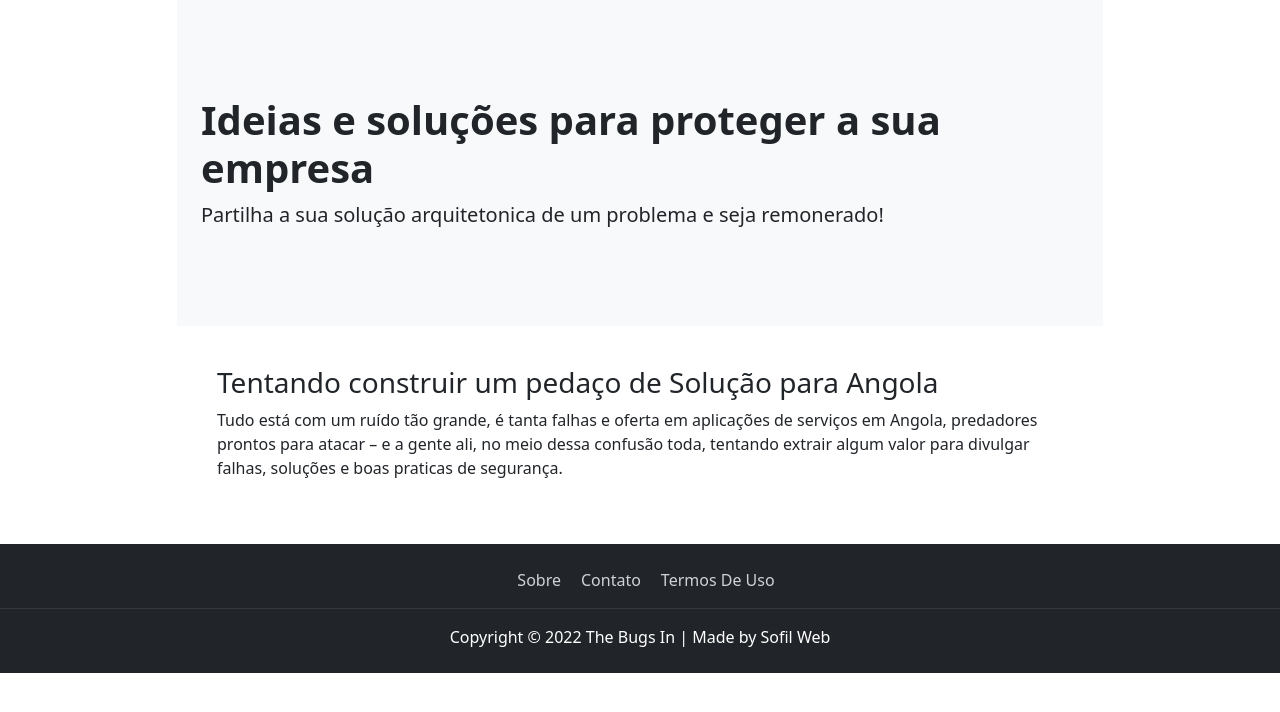
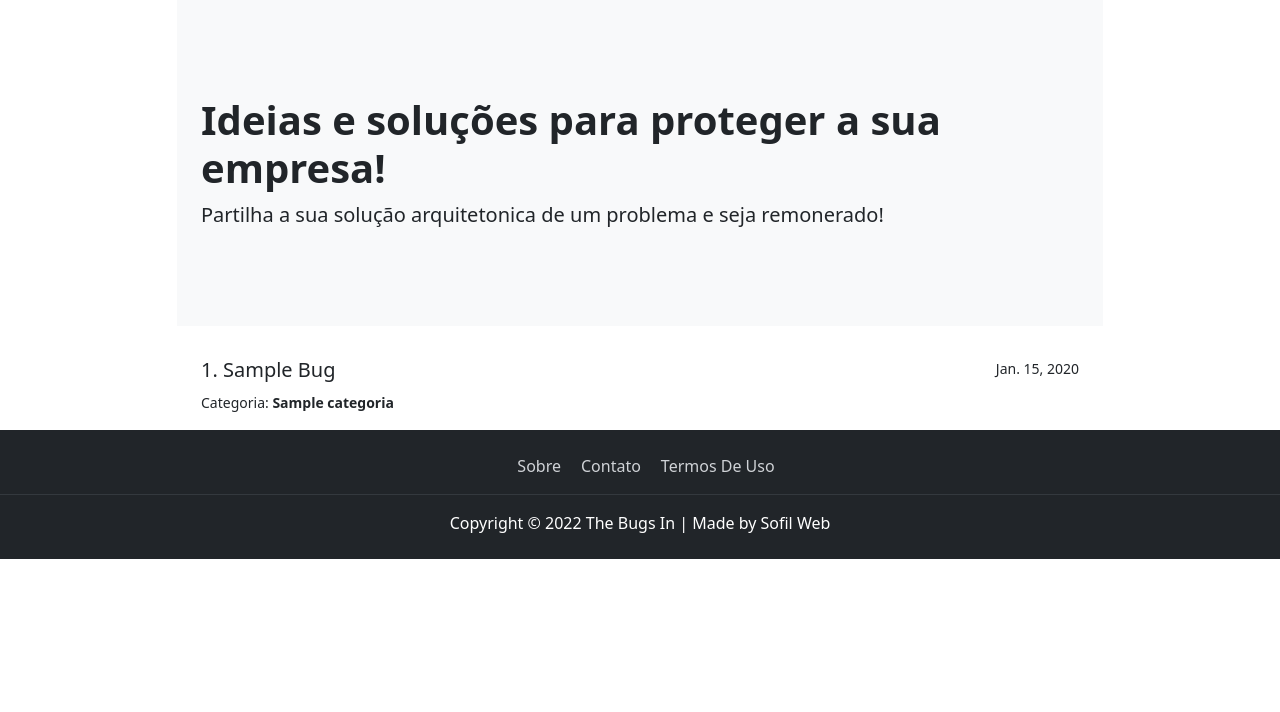
Before and after one commit to ismaely/the-Bugs-angola, a Django app: template templates/index/soluction.html in a window 1280 px wide. Shown: the part 56-768 px from the top of the page. Run offline with Django 4.2, Linux system fonts and the light colour scheme; the template is opened without the code that fills it: values that come from a table or form of the project are taken from there, others are empty; tables that the repository leaves empty hold one stand-in row (values such as "Sample post"); some libraries are stand-ins or nearby versions.

Commit message:
list data of soluction

```diff
--- a/index/urls.py
+++ b/index/urls.py
@@ -10,5 +10,7 @@ urlpatterns = [
     path('termsOfUse/', views.termsOfUse, name="termsOfUse"),
     path('loginUser/', views.loginUser, name="loginUser"),
     path('detail/<slug:slug>/', views.detail, name="detail"),
+    path('soluction/', views.soluction, name="soluction"),
+
 
 ]
--- a/templates/base.html
+++ b/templates/base.html
@@ -31,7 +31,7 @@
         </button>
         <div class="collapse navbar-collapse" id="navbarSupportedContent">
           <ul class="navbar-nav ms-auto mb-2 mb-lg-0">
-            <li class="nav-item"><a class="nav-link" href="#!">Soluções</a></li>
+            <li class="nav-item"><a class="nav-link" href="{% url 'index:soluction' %}">Soluções</a></li>
             <li class="nav-item"><a class="nav-link" href="#!">Internacional</a></li>
             <li class="nav-item"><a class="nav-link" href="{% url 'index:loginUser' %}">Login</a></li>
           </ul>
--- a/templates/index/soluction.html
+++ b/templates/index/soluction.html
@@ -2,23 +2,23 @@
 <header class="py-5 bg-light border-0 mb-4">
   <div class="container">
     <div class="my-5">
-      <h1 class="fw-bolder">Ideias e soluções para proteger a sua empresa</h1>
+      <h1 class="fw-bolder">Ideias e soluções para proteger a sua empresa!</h1>
       <p class="lead mb-0">Partilha a sua solução arquitetonica de um problema e seja remonerado!</p>
     </div>
   </div>
 </header>
 
-<div class="card m-4 w-100% border-0">
-  <!--<a href="#!"><img class="card-img-top" src="https://dummyimage.com/850x350/dee2e6/6c757d.jpg" alt="..." /></a>-->
-  <div class="card-body">
-    <h3 class="card-title">Tentando construir um pedaço de Solução para Angola</h3>
-    <p class="card-text">
-      Tudo está com um ruído tão grande, é tanta falhas e oferta em aplicações de serviços em Angola, predadores prontos para atacar – e a gente ali, no meio dessa confusão toda,
-      tentando extrair algum valor para divulgar falhas, soluções e boas praticas de segurança.
-    </p>
-  </div>
+{% for dados in lista %}
+<div class="list-group list-group-flush m-2">
+  <a href="{% url 'index:detail' dados.slug %}" class="list-group-item list-group-item-action" aria-current="true">
+    <div class="d-flex justify-content-between">
+      <h5 class="">{{ forloop.counter }}. {{ dados.titulo|title }}</h5>
+      <small>{{ dados.dataPublicacao }}</small>
+    </div>
+    <!--
+    <p class="mb-1">{{ dados.descricao|safe|truncatewords_html:19}}</p>
+    -->
+    <small>Categoria: <b>{{ dados.categoria }}</b></small>
+  </a>
 </div>
-<ion-icon name="share-social-outline"></ion-icon>
-<div class="row row-cols-1 row-cols-md-3 g-4 p-4"></div>
-
-{% endblock %}
+{% endfor %} {% endblock %}
```
Also changed, not shown: index/views.py (+4 -3 lines).
